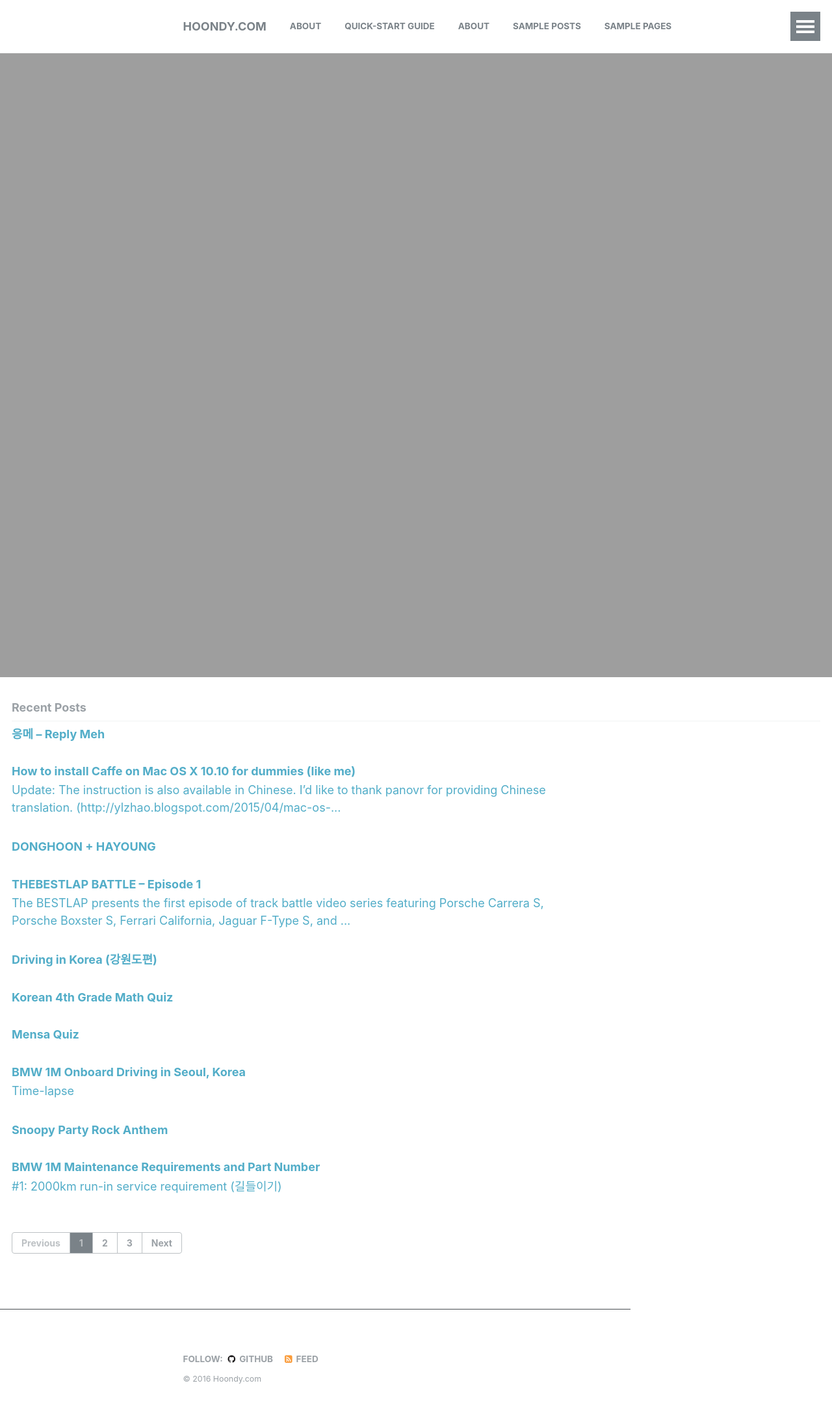
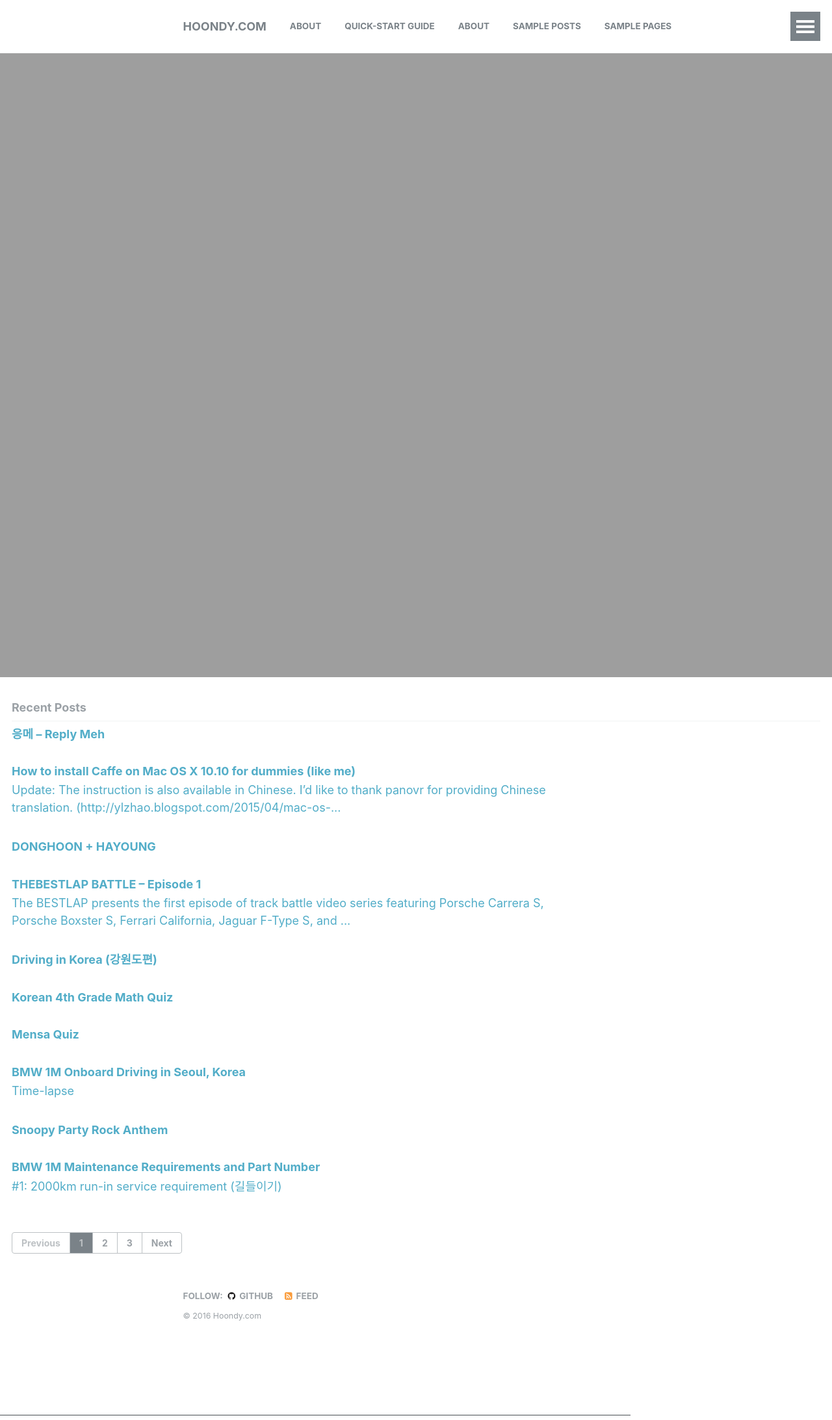
Before and after one commit to hoondy/hoondy.github.io, a Jekyll site: the page built from index.html, in a window 1280 px wide. Shown: the whole page at 65% size. Built offline with Jekyll 4.4.1, drawn with Linux system fonts in a browser that asks for light colours; the list of posts is cut into pages by our own code.

Commit message:
Update default.html

```diff
--- a/_layouts/default.html
+++ b/_layouts/default.html
@@ -17,7 +17,7 @@
     {% include masthead.html %}
 
     {{ content }}
-{% include footer/custom.html %}
+
     <div class="page__footer">
       <footer>
         {% include footer.html %}
@@ -25,6 +25,7 @@
     </div>
 
     {% include scripts.html %}
+    {% include footer/custom.html %}
 
   </body>
 </html>
```
